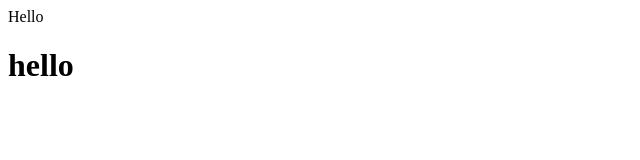
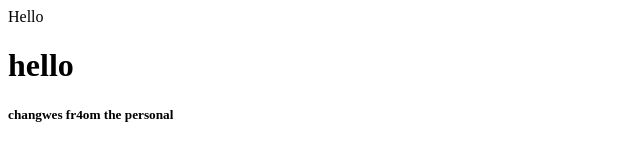
Before and after one commit to sonashubhamvats/demo-repo, a plain HTML site: page index.html in a window 1280 px wide. Shown: the whole page, without its empty margins (0-640 px from the left). Drawn offline with Linux system fonts and the light colour scheme.

Commit message:
random commit message

```diff
--- a/index.html
+++ b/index.html
@@ -1,2 +1,3 @@
 <div>Hello</div>
 <h1>hello</h1>
+<h5>changwes fr4om the personal</h5>
```
